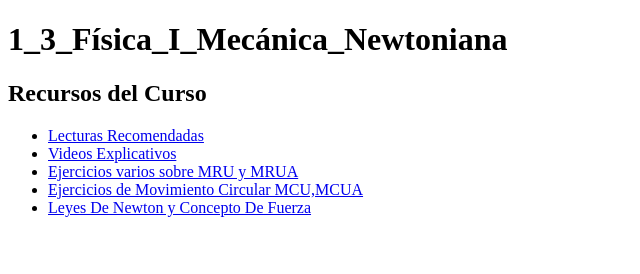
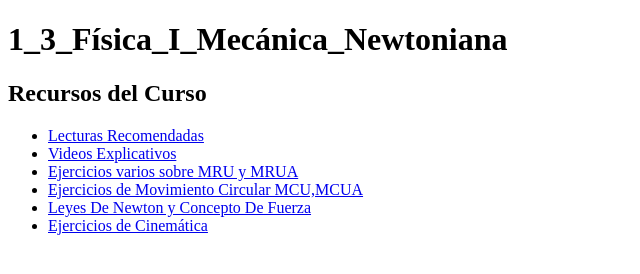
Before and after one commit to GerardoMunoz-UD/monitorias_2024_sem1, a plain HTML site: page materias/1_3_Física_I_Mecánica_Newtoniana/index.html in a window 1280 px wide. Shown: the whole page, without its empty margins (0-640 px from the left). Drawn offline with Linux system fonts and the light colour scheme.

Commit message:
Update index.html

```diff
--- a/materias/1_3_Física_I_Mecánica_Newtoniana/index.html
+++ b/materias/1_3_Física_I_Mecánica_Newtoniana/index.html
@@ -14,6 +14,7 @@
             <li><a href="preguntas.html">Ejercicios varios sobre MRU y MRUA</a></li>
             <li><a href="preguntasMCU_MCUA.html">Ejercicios de Movimiento Circular MCU,MCUA</a></li>
             <li><a href="preguntasFuerza.html">Leyes De Newton y Concepto De Fuerza</a></li>
+            <li><a href="preguntasCinematica.html">Ejercicios de Cinemática</a></li>
         </ul>
 </body>
 </html>
```
